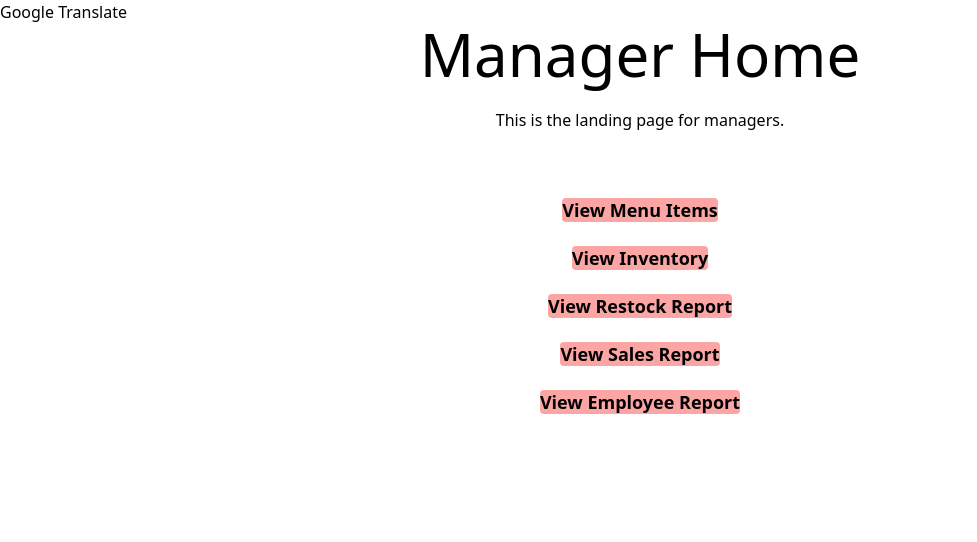
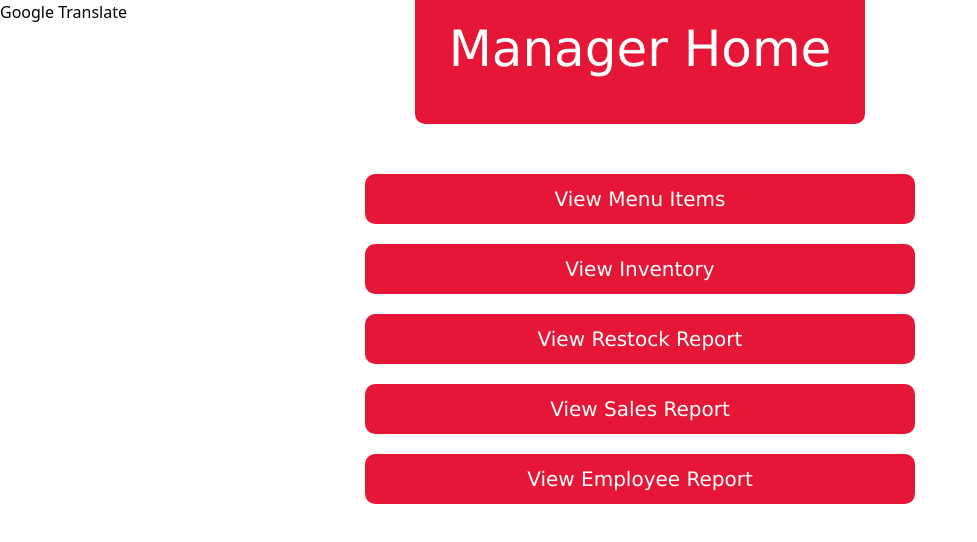
Before and after one commit to al70023/hosting_project_3, a React (Create React App) app in the folder project3_react/: page /ManagerHome in a window 1280 px wide. Shown: the top 542 px of the page, without its empty margins (0-977 px from the left). Built offline with nearby package versions, Linux system fonts and the light colour scheme.

Commit message:
ManagerHomeFrontComplete

```diff
--- /dev/null
+++ b/project3_react/src/ManagerHome.css
@@ -0,0 +1,27 @@
+.btnManagerHome {
+    background-color: #E51636; /* Green */
+    border-radius: 10px;
+    font-family: Verdana, sans-serif;
+    font-size: 50px;
+    border: none;
+    color: white;
+    width: 450px;
+    height: 150px;
+    position:relative;
+    bottom:50px;
+}
+
+.btnViewItem {
+    border-radius: 10px;
+  background-color: #E51636; /* Green */
+  font-family: Verdana, sans-serif;
+  border: none;
+  color: white;
+  width: 550px;
+  height: 50px;
+  position: relative;
+  text-align: center;
+  text-decoration: none;
+  display: inline-block;
+  font-size: 20px;
+}
--- a/project3_react/src/ManagerHome.js
+++ b/project3_react/src/ManagerHome.js
@@ -1,39 +1,46 @@
 import React from 'react';
 import {Link} from 'react-router-dom';
-//import './ManagerHome.css';
+import './ManagerHome.css';
 
 function ManagerHome(){
     return(
     <div >
         <div class="homeTopContainer">
-            <h1 class="text-6xl">
-                Manager Home
-            </h1>
-        <p class="mt-6 mb-16">This is the landing page for managers.</p>
+        <button className = "btnManagerHome">Manager Home</button>
         </div>
         <div>
         <Link activeClassName="active" to={'/MenuItems'}>
-        <a class="font-bold rounded bg-red-300 text-lg">View Menu Items</a>
+        <a>
+            <button className = "btnViewItem"> View Menu Items</button>
+        </a>
         </Link>
         </div>
         <div class="mt-5">
         <Link activeClassName="active" to={'/Inventory'}>
-        <a class="font-bold rounded bg-red-300 text-lg">View Inventory</a>
+        <a>
+            <button className = "btnViewItem"> View Inventory</button>
+        </a>
         </Link>
         </div>
         <div class="mt-5">
         <Link activeClassName="active" to={'/RestockReport'}>
-        <a class="font-bold rounded bg-red-300 text-lg">View Restock Report</a>
+        <a>
+            <button className = "btnViewItem"> View Restock Report</button>
+        </a>
         </Link>
         </div>
         <div class="mt-5">
         <Link activeClassName="active" to={'/SalesReport'}>
-        <a class="font-bold rounded bg-red-300 text-lg">View Sales Report</a>
+        <a>
+            <button className = "btnViewItem"> View Sales Report</button>
+        </a>
         </Link>
         </div>
         <div class="mt-5">
         <Link activeClassName="active" to={'/EmployeeReport'}>
-        <a class="font-bold rounded bg-red-300 text-lg">View Employee Report</a>
+        <a>
+            <button className = "btnViewItem"> View Employee Report</button>
+        </a>
         </Link>
         </div>
     </div>
```
